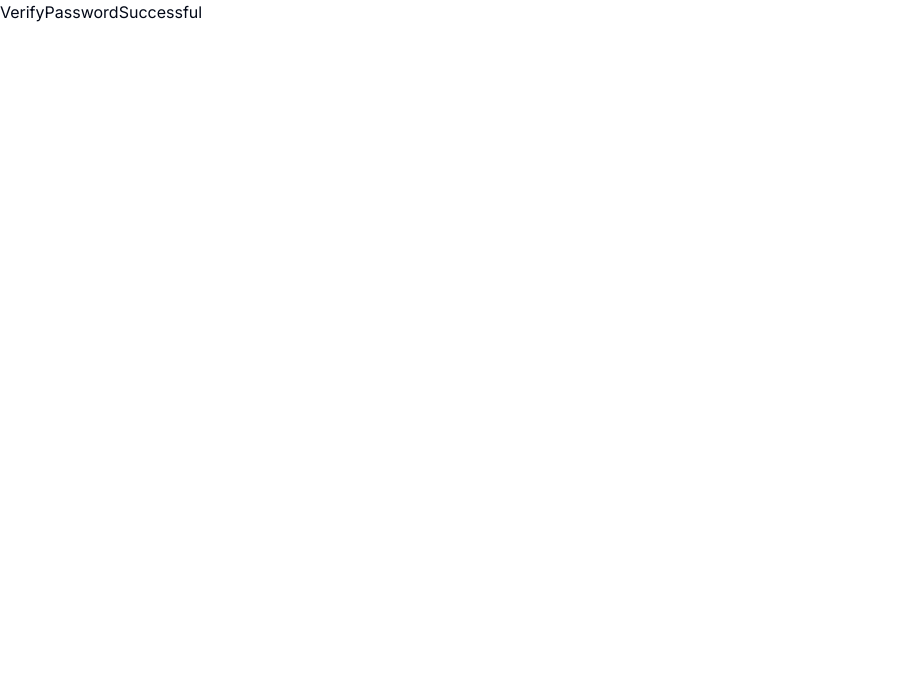
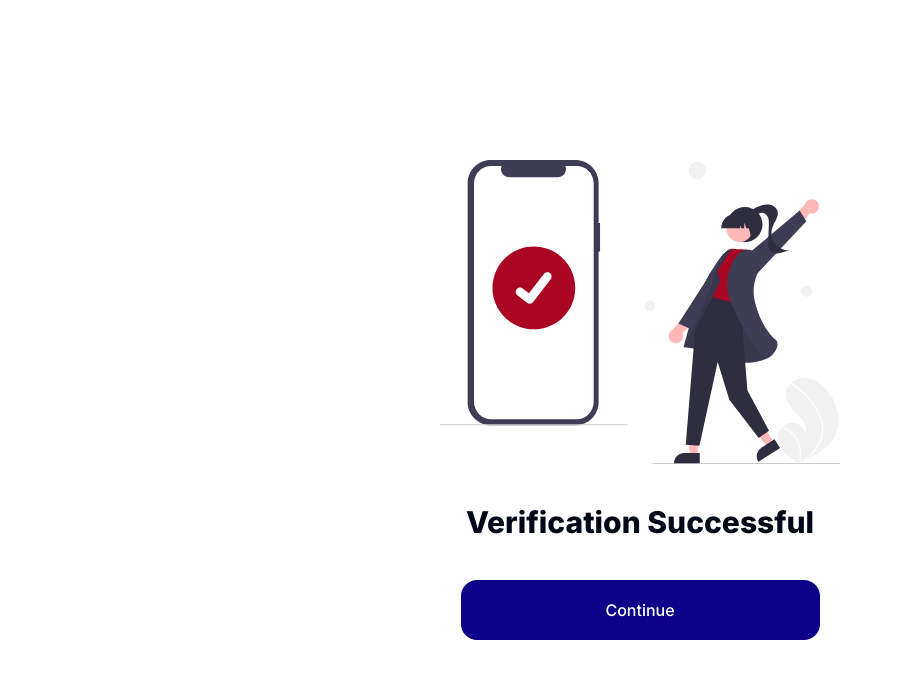
Before and after one commit to highfee/subsync-newsletter, a Next.js app: page /user/verifyPasswordSuccessful in a window 1280 px wide. Shown: the top 678 px of the page, without its empty margins (0-901 px from the left). Built offline with nearby package versions, Linux system fonts and the light colour scheme.

Commit message:
create the user password reset and verification page

```diff
--- a/app/user/(auth)/resetPassword/page.jsx
+++ b/app/user/(auth)/resetPassword/page.jsx
@@ -5,7 +5,7 @@ import React from "react";
 
 const ResetPassword = () => {
   return (
-    <div className="h-screen flex  items-center justify-center px-10">
+    <div className="min-h-screen flex  items-center justify-center px-10">
       <div className=" max-w-[1000px] ">
         <div className="text-center">
           <h1 className="text-3xl md:text-4xl">Reset Password</h1>
@@ -38,8 +38,11 @@ const ResetPassword = () => {
             />
           </div>
 
-          <Button className="rounded-2xl w-full text-xl md:text-2xl h-[65px]">
-            Change
+          <Button
+            className="rounded-2xl w-full text-xl md:text-2xl h-[65px]"
+            asChild
+          >
+            <Link href="/user/verifyPassword">Change</Link>
           </Button>
         </form>
         <p className="mt-10">
--- /dev/null
+++ b/app/user/(auth)/verifyPassword/page.jsx
@@ -0,0 +1,38 @@
+import { Button } from "@/components/ui";
+import { Input } from "@/components/ui/input";
+import Image from "next/image";
+import Link from "next/link";
+import React from "react";
+
+const UserVerifyPassword = () => {
+  return (
+    <div className="min-h-screen flex flex-col items-center justify-center px-10">
+      <Image
+        src="/images/verify_password.svg"
+        alt=""
+        height="300"
+        width="200"
+      />
+      <p className="my-8 max-w-[500px] text-center">
+        An email has been sent to the provided email address above and copy the
+        authentication code then paste it in the field below
+      </p>
+      <div className="mb-8">
+        <label htmlFor="cpassword" className="mb-3 inline-block  font-bold">
+          Enter the code sent to you
+        </label>
+        <Input
+          className="p-5 py-7 rounded-3xl text-lg w-full md:w-[475px]"
+          placeholder="Enter Code"
+          id="cpassword"
+          type="password"
+        />
+      </div>
+      <Button className="text-2xl bg-primary-bg/60" size="md" asChild>
+        <Link href="/user/verifyPasswordSuccessful">Authenticate</Link>
+      </Button>
+    </div>
+  );
+};
+
+export default UserVerifyPassword;
--- a/app/user/(auth)/verifyPasswordSuccessful/page.jsx
+++ b/app/user/(auth)/verifyPasswordSuccessful/page.jsx
@@ -1,9 +1,23 @@
-import React from 'react'
+import { Button } from "@/components/ui";
+import Image from "next/image";
+import Link from "next/link";
+import React from "react";
 
 const VerifyPasswordSuccessful = () => {
   return (
-    <div>VerifyPasswordSuccessful</div>
-  )
-}
+    <div className="min-h-screen flex flex-col items-center justify-center">
+      <Image
+        src="/images/verify_password_s.svg"
+        alt=""
+        height="400"
+        width="400"
+      />
+      <h1 className="font-extrabold text-3xl my-10">Verification Successful</h1>
+      <Button className="text-2xl" size="md" asChild>
+        <Link href="/">Continue</Link>
+      </Button>
+    </div>
+  );
+};
 
-export default VerifyPasswordSuccessful
+export default VerifyPasswordSuccessful;
--- a/app/user/(auth)/verrifyPassword/page.jsx
+++ /dev/null
@@ -1,9 +0,0 @@
-import React from 'react'
-
-const UserVerifyPassword = () => {
-  return (
-    <div>UserVerifyPassword</div>
-  )
-}
-
-export default UserVerifyPassword
--- a/components/generalNavbar/GeneralNavbar.jsx
+++ b/components/generalNavbar/GeneralNavbar.jsx
@@ -31,7 +31,7 @@ const GeneralNavbar = () => {
             })}
             <Link href="/user/login">Sign in</Link>
             <Button asChild variant="outline" size="sm" className="text-20px">
-              <Link href="">Sign up</Link>
+              <Link href="/user/register">Sign up</Link>
             </Button>
           </div>
         </div>
--- a/components/ui/button.jsx
+++ b/components/ui/button.jsx
@@ -23,7 +23,7 @@ const buttonVariants = cva(
       size: {
         default: "h-[65px] w-[138px] ", // px-4 py-4
         sm: "h-[50px] rounded-[15px] px-7",
-        md: "h-[60px] w-[359px] text-xl rounded-2xl",
+        md: "h-[60px] md:w-[359px] text-xl rounded-2xl px-10 md:px-0 xl:text-base",
         lg: "h-[60px] w-[545px]",
         xl: "h-[60px] w-[575px]",
         icon: "h-10 w-10 rounded-full",
```
Also changed, not shown: public/images/verify_password.svg (added), public/images/verify_password_s.svg (added).
